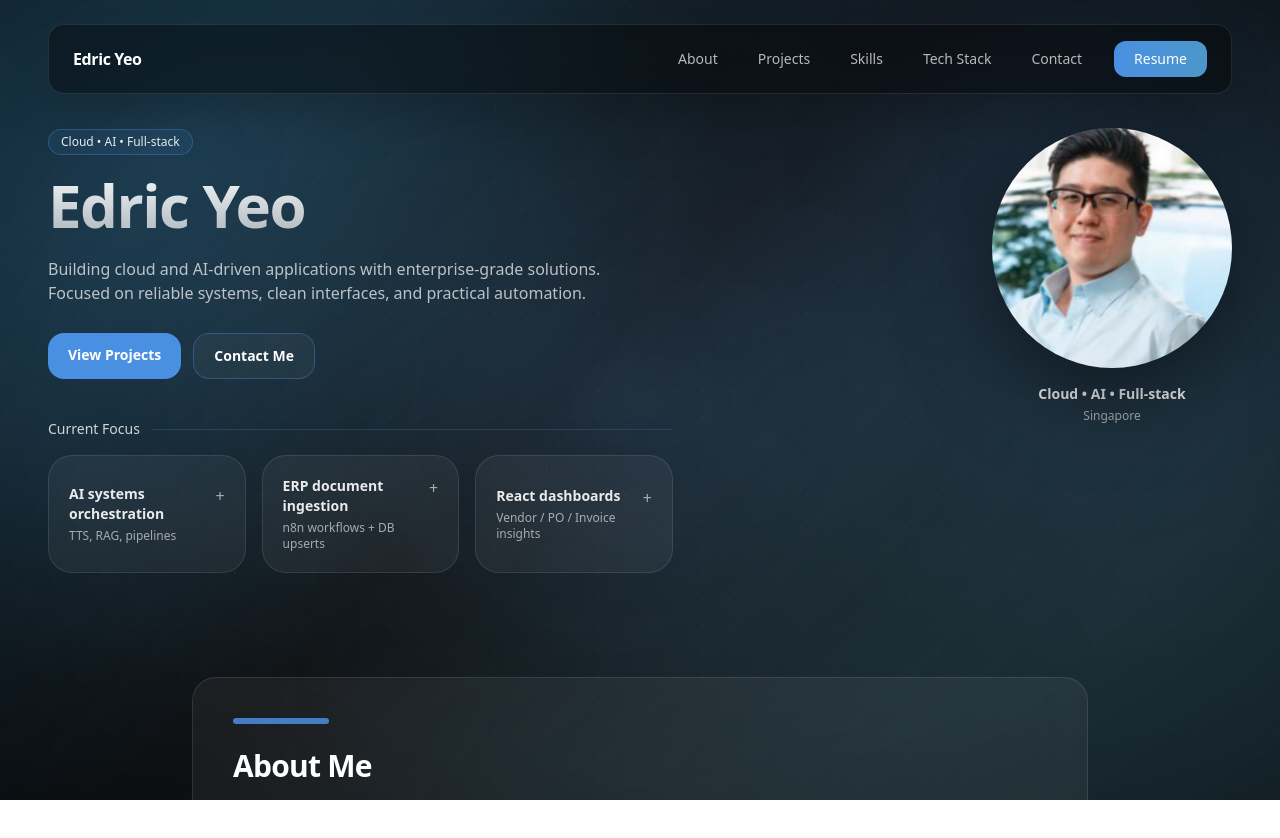
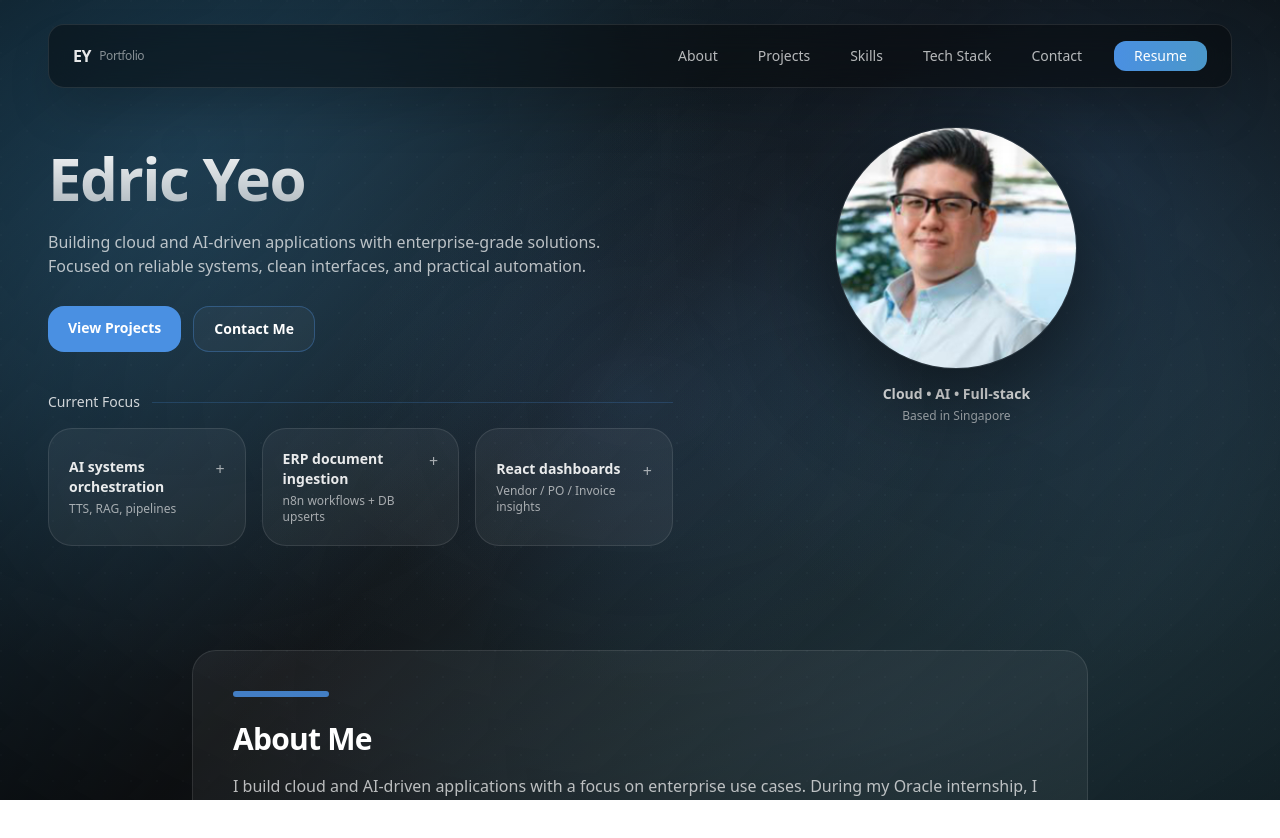
Before and after one commit to EdricYeo117/EdricYeo117.github.io, a React (Vite) app: page / in a window 1280 px wide. Shown: the top 838 px of the page. Built offline with nearby package versions, Linux system fonts and the light colour scheme.

Commit message:
Updated visuals for hero section

```diff
--- a/src/components/layout/Navbar.jsx
+++ b/src/components/layout/Navbar.jsx
@@ -24,7 +24,6 @@ export default function Navbar() {
     window.scrollTo({ top, behavior: "smooth" });
   };
 
-  // Active section observer
   useEffect(() => {
     const ids = LINKS.map((l) => l.id);
     const els = ids.map((id) => document.getElementById(id)).filter(Boolean);
@@ -32,17 +31,18 @@ export default function Navbar() {
 
     const io = new IntersectionObserver(
       (entries) => {
-        // pick the most visible intersecting section
         const visible = entries
           .filter((e) => e.isIntersecting)
-          .sort((a, b) => (b.intersectionRatio ?? 0) - (a.intersectionRatio ?? 0))[0];
+          .sort(
+            (a, b) => (b.intersectionRatio ?? 0) - (a.intersectionRatio ?? 0)
+          )[0];
 
         if (visible?.target?.id) setActiveId(visible.target.id);
       },
       {
         root: null,
         threshold: [0.25, 0.35, 0.5, 0.65],
-        rootMargin: "-25% 0px -55% 0px", // compensates navbar height + feel
+        rootMargin: "-25% 0px -55% 0px",
       }
     );
 
@@ -55,11 +55,15 @@ export default function Navbar() {
       <div className="mx-auto max-w-7xl px-6 sm:px-8 lg:px-12">
         <div className="mt-6 rounded-2xl border border-white/10 bg-black/40 backdrop-blur-xl shadow-2xl">
           <div className="flex items-center justify-between px-6 py-4">
+            {/* Smaller + cleaner brand to match nav pill height */}
             <button
               onClick={() => goTo("home")}
-              className="text-base font-bold tracking-tight text-white hover:text-[rgb(var(--mist))] transition-colors"
+              className="flex items-center gap-2 text-sm sm:text-base font-semibold tracking-tight leading-none text-white/90 hover:text-[rgb(var(--mist))] transition-colors focus-ring"
             >
-              Edric Yeo
+              <span>EY</span>
+              <span className="hidden sm:inline text-xs font-medium text-white/50">
+                Portfolio
+              </span>
             </button>
 
             <nav className="hidden items-center gap-2 md:flex">
@@ -68,7 +72,7 @@ export default function Navbar() {
                   key={l.id}
                   onClick={() => goTo(l.id)}
                   className={[
-                    "px-4 py-2 rounded-xl text-sm font-medium transition-all focus-ring",
+                    "px-4 py-2 rounded-xl text-sm font-medium leading-none transition-all focus-ring",
                     activeId === l.id
                       ? "border border-white/10"
                       : "text-white/70 hover:text-white hover:bg-white/5",
@@ -89,9 +93,10 @@ export default function Navbar() {
 
               <a
                 href="/resume.pdf"
-                className="ml-2 px-5 py-2 rounded-xl text-white font-medium text-sm transition-all focus-ring"
+                className="ml-2 px-5 py-2 rounded-xl text-white font-medium text-sm leading-none transition-all focus-ring"
                 style={{
-                  background: "linear-gradient(90deg, rgb(var(--accent)), rgb(var(--accent2)))",
+                  background:
+                    "linear-gradient(90deg, rgb(var(--accent)), rgb(var(--accent2)))",
                 }}
               >
                 Resume
@@ -99,7 +104,7 @@ export default function Navbar() {
             </nav>
 
             <button
-              className="md:hidden rounded-xl border border-white/15 bg-white/5 px-4 py-2 text-sm text-white/80 hover:bg-white/10 focus-ring"
+              className="md:hidden rounded-xl border border-white/15 bg-white/5 px-4 py-2 text-sm leading-none text-white/80 hover:bg-white/10 focus-ring"
               onClick={() => setOpen((v) => !v)}
             >
               Menu
@@ -114,12 +119,17 @@ export default function Navbar() {
                     key={l.id}
                     onClick={() => goTo(l.id)}
                     className={[
-                      "px-4 py-2 rounded-xl text-left text-sm font-medium transition-all focus-ring",
-                      activeId === l.id ? "text-white" : "text-white/70 hover:bg-white/5",
+                      "px-4 py-2 rounded-xl text-left text-sm font-medium leading-none transition-all focus-ring",
+                      activeId === l.id
+                        ? "text-white"
+                        : "text-white/70 hover:bg-white/5",
                     ].join(" ")}
                     style={
                       activeId === l.id
-                        ? { background: "rgb(var(--accent) / 0.16)", border: "1px solid rgb(var(--accent) / 0.35)" }
+                        ? {
+                            background: "rgb(var(--accent) / 0.16)",
+                            border: "1px solid rgb(var(--accent) / 0.35)",
+                          }
                         : undefined
                     }
                   >
--- a/src/components/sections/Hero.jsx
+++ b/src/components/sections/Hero.jsx
@@ -1,4 +1,3 @@
-// src/components/sections/Hero.jsx
 import { useEffect, useMemo, useState } from "react";
 import {
   motion,
@@ -110,11 +109,11 @@ export default function Hero() {
   return (
     <RevealSection id="home" className="scroll-mt-28 pt-28 pb-12 sm:pt-32" once>
       <Container>
-        {/* No min-h-screen to avoid big empty gap */}
         <div className="grid items-start gap-12 lg:grid-cols-[1.1fr_0.9fr]">
           {/* LEFT */}
           <div>
-            <span className="chip chip-accent">Cloud • AI • Full-stack</span>
+            {/* Keep this once only (removed from right caption) */}
+            {/* <span className="chip chip-accent">Cloud • AI • Full-stack</span> */}
 
             <h1 className="mt-5 min-h-[1.1em] text-5xl font-semibold tracking-tight sm:text-6xl">
               <span className="bg-gradient-to-b from-white to-white/60 bg-clip-text text-transparent">
@@ -194,14 +193,14 @@ export default function Hero() {
             </div>
           </div>
 
-          {/* RIGHT: no halo */}
+          {/* RIGHT */}
 <motion.div
   initial={{ opacity: 0, y: 14 }}
   animate={{ opacity: 1, y: 0 }}
   transition={{ duration: 0.45 }}
-            className="flex justify-center lg:justify-end"
+  className="flex justify-center lg:justify-center lg:pr-10"
 >
-            <div className="relative">
+  <div className="relative flex flex-col items-center">
     <motion.div
       onMouseMove={onAvatarMove}
       onMouseLeave={onAvatarLeave}
@@ -211,12 +210,11 @@ export default function Hero() {
           : { rotateX, rotateY, transformStyle: "preserve-3d" }
       }
     >
-                <div className="h-44 w-44 overflow-hidden rounded-full shadow-[0_22px_90px_rgba(0,0,0,0.55)] sm:h-52 sm:w-52 lg:h-60 lg:w-60">
+      <div className="h-44 w-44 overflow-hidden rounded-full shadow-[0_22px_90px_rgba(0,0,0,0.55)] ring-1 ring-white/10 sm:h-52 sm:w-52 lg:h-60 lg:w-60">
         <img
           src={profileImg}
           alt="Edric Yeo"
-                    className="h-full w-full object-cover"
-                    style={{ objectPosition: "50% 22%" }}
+          className="h-full w-full object-cover object-[48%_16%]"
           loading="lazy"
         />
       </div>
@@ -226,7 +224,7 @@ export default function Hero() {
       <div className="text-sm font-semibold text-white/90">
         Cloud • AI • Full-stack
       </div>
-                <div className="mt-1 text-xs text-white/60">Singapore</div>
+      <div className="mt-1 text-xs text-white/60">Based in Singapore</div>
     </div>
   </div>
 </motion.div>
```
Also changed, not shown: 1 other file (tests, documents, lock files or other folders). Lines whose indentation alone changed are shown as unchanged.
